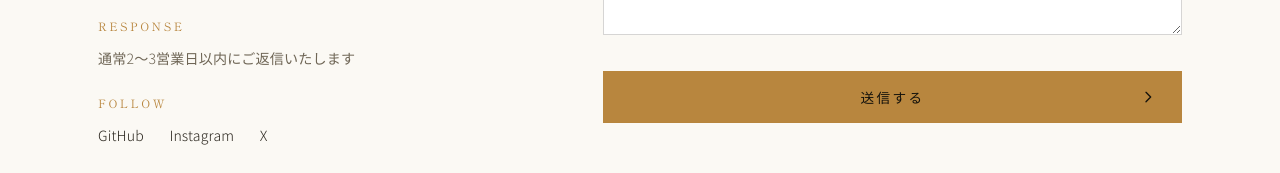
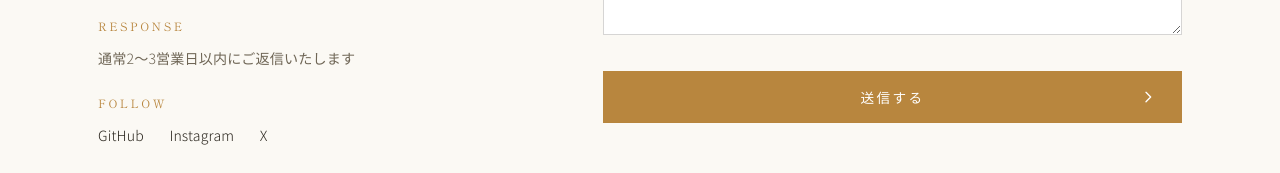
Before and after one commit to nakano-hiroyuki/portfolio-react, a React (Vite) app: page /contact in a window 1280 px wide. Shown: the part 1334-1507 px from the top of the page. Built offline with nearby package versions, Linux system fonts and the light colour scheme.

Commit message:
💄 コンタクトフォームボタンUI変更

```diff
--- a/src/pages/Contact.css
+++ b/src/pages/Contact.css
@@ -187,6 +187,14 @@
   justify-content: center;
 }
 
+.contact-panel .btn-solid {
+  color: #fff;
+}
+
+.contact-panel .btn-solid:hover {
+  color: var(--accent);
+}
+
 .contact-panel .btn .btn__arrow {
   position: absolute;
   top: 50%;
```
